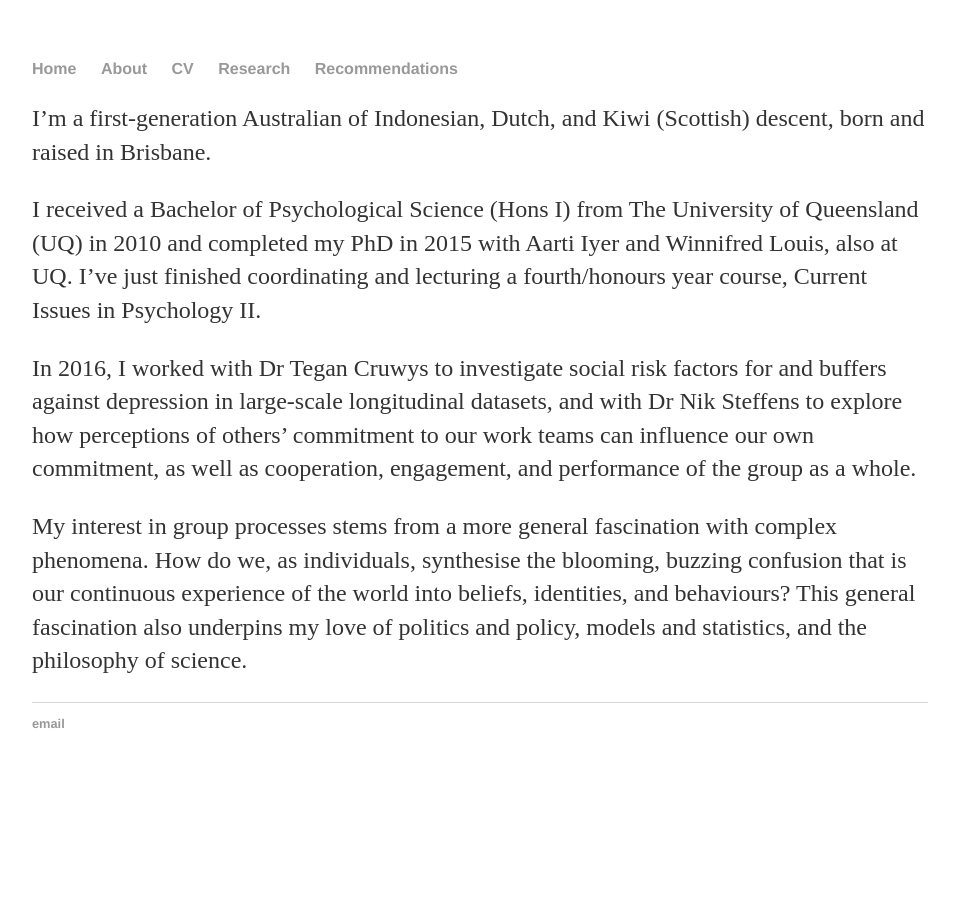
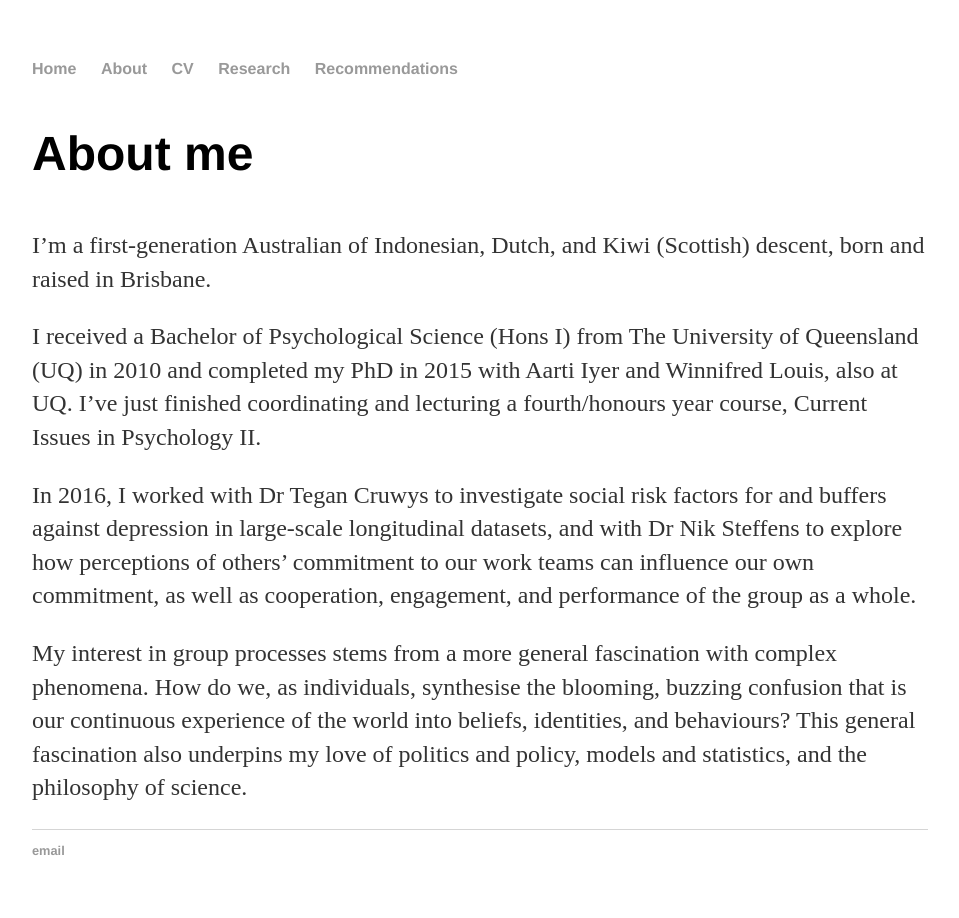
Before and after one commit to aksaeri/scrub, a Jekyll site: the page built from pages/about.md, in a window 1280 px wide. Shown: the whole page, without its empty margins (160-1119 px from the left). Built offline with Jekyll 4.4.1, drawn with Linux system fonts in a browser that asks for light colours.

Commit message:
Update about.md

```diff
--- a/pages/about.md
+++ b/pages/about.md
@@ -4,7 +4,11 @@ title: About
 description: Alexander Saeri's about page
 ---
 
-I’m a first-generation Australian of Indonesian, Dutch, and Kiwi (Scottish) descent, born and raised in Brisbane.
+# About me
+
+I'm a first-generation Australian of Indonesian, Dutch, and Kiwi (Scottish) descent, born and raised in Brisbane.
+
+
 
 I received a Bachelor of Psychological Science (Hons I) from The University of Queensland (UQ) in 2010 and completed my PhD in 2015 with Aarti Iyer and Winnifred Louis, also at UQ. I've just finished coordinating and lecturing a fourth/honours year course, Current Issues in Psychology II.
 
```
